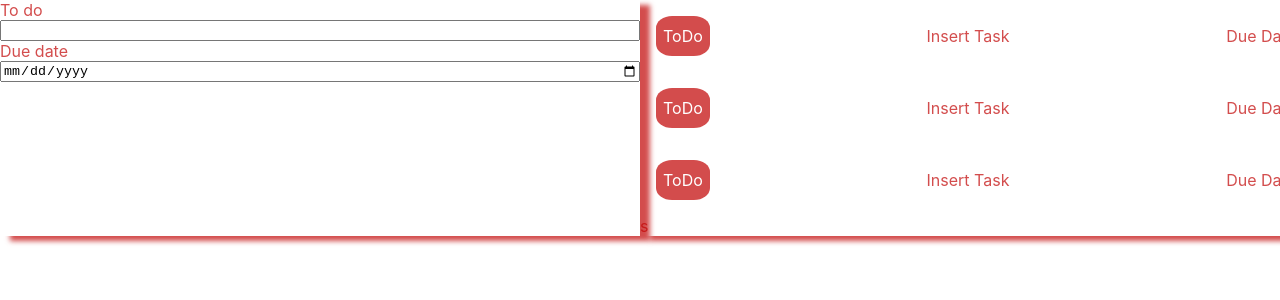
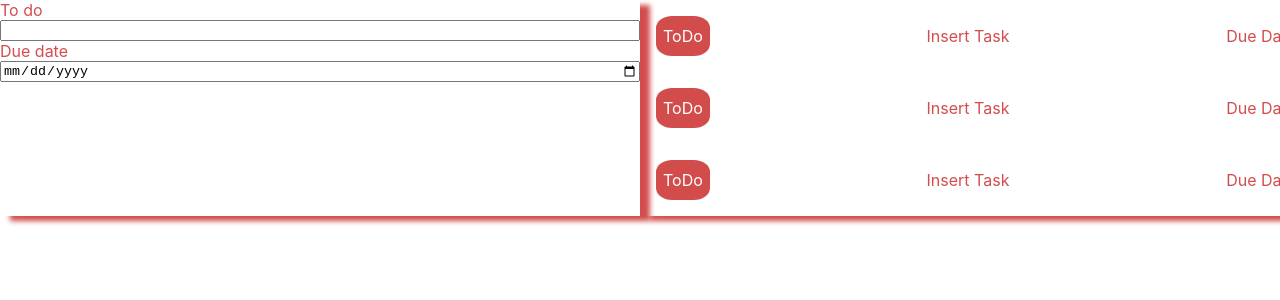
Before and after one commit to Mount-Blanc/To-do-list, a React (Create React App) app: page / in a window 1280 px wide. Shown: the top 300 px of the page. Built offline with nearby package versions, Linux system fonts and the light colour scheme.

Commit message:
deleted extra letter

```diff
--- a/src/App.js
+++ b/src/App.js
@@ -7,14 +7,14 @@ import Card from './Components/Card';
 function App() {
   return (
     <div className="App">
-      <Card >
+      <Card>
       <Form></Form>
       </Card>
       <Card>
         <Tasks></Tasks>
         <Tasks></Tasks>
         <Tasks></Tasks>
-s      </Card>
+      </Card>
     </div>
   );
 }
```
